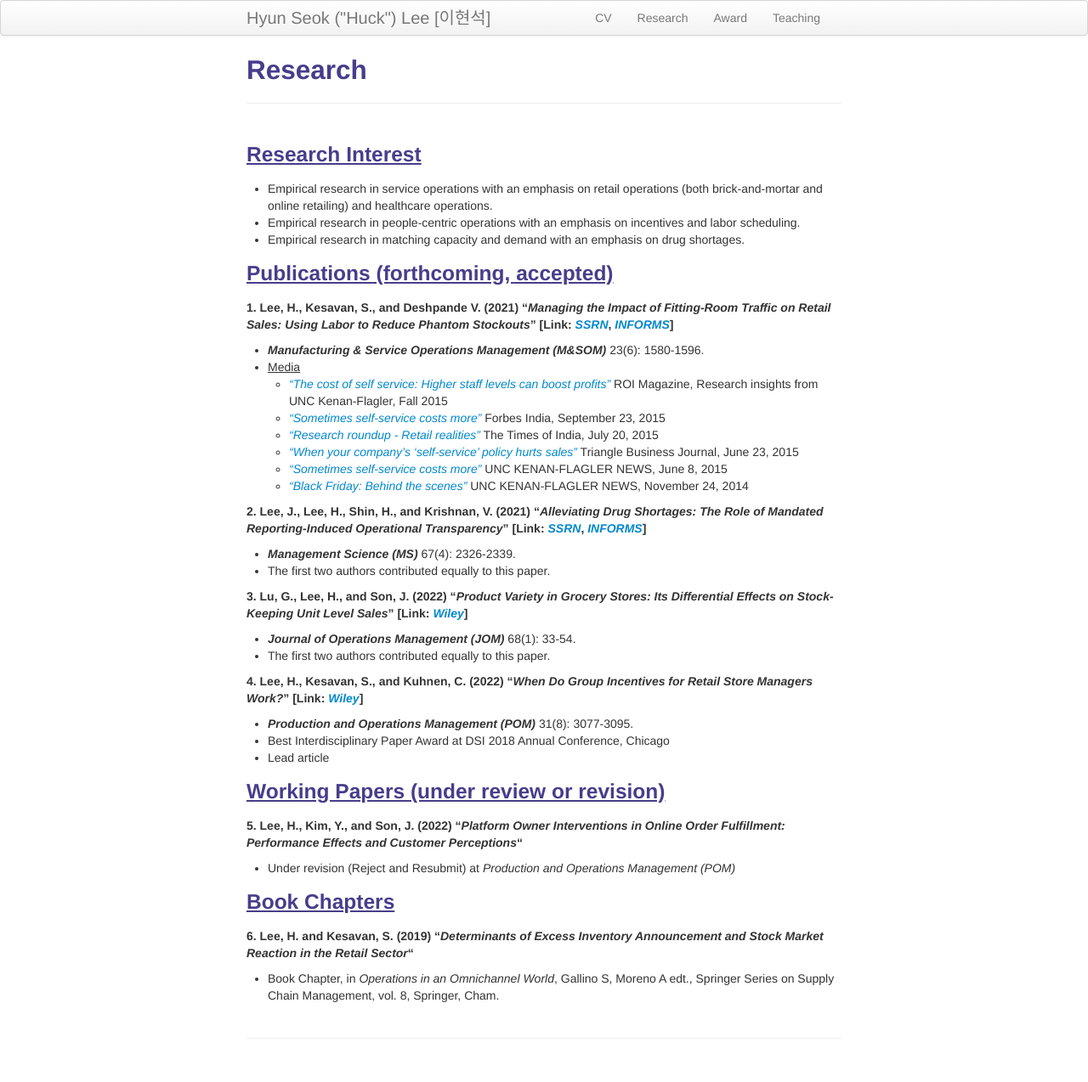
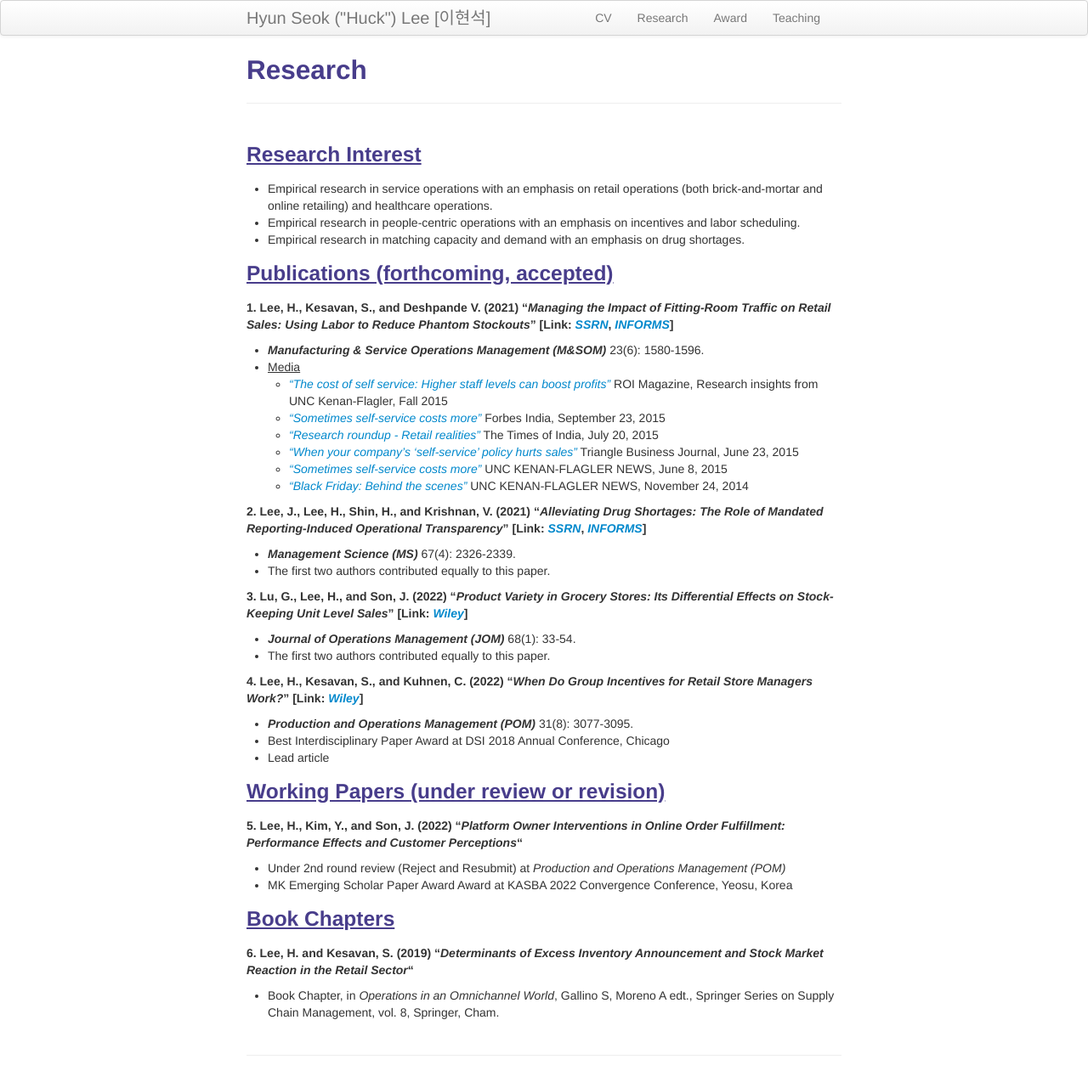
Before and after one commit to lordya2/lordya2.github.io, a Jekyll site: the page built from pages/research.md, in a window 1280 px wide. Shown: the whole page at 85% size. Built offline with Jekyll 4.4.1, drawn with Linux system fonts in a browser that asks for light colours.

Commit message:
Update research.md

```diff
--- a/pages/research.md
+++ b/pages/research.md
@@ -36,7 +36,8 @@ description: Hyun Seok ("Huck") Lee's Research
 ### <u>Working Papers (under review or revision)</u>
 
 **5. Lee, H., Kim, Y., and Son, J. (2022) "*Platform Owner Interventions in Online Order Fulfillment: Performance Effects and Customer Perceptions*"**
-   * Under revision (Reject and Resubmit) at *Production and Operations Management (POM)*
+   * Under 2nd round review (Reject and Resubmit) at *Production and Operations Management (POM)*
+   * MK Emerging Scholar Paper Award Award at KASBA 2022 Convergence Conference, Yeosu, Korea
 
 
 
```
